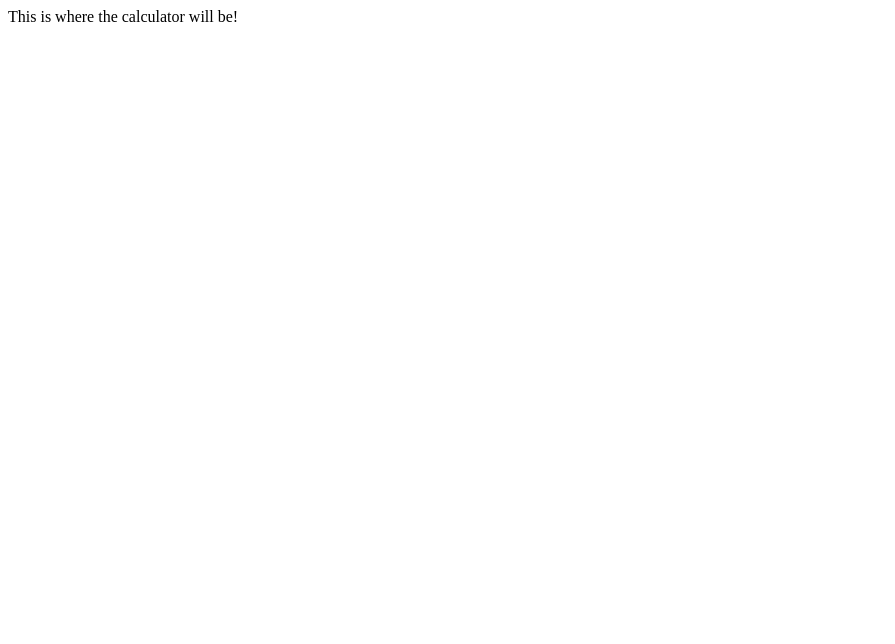
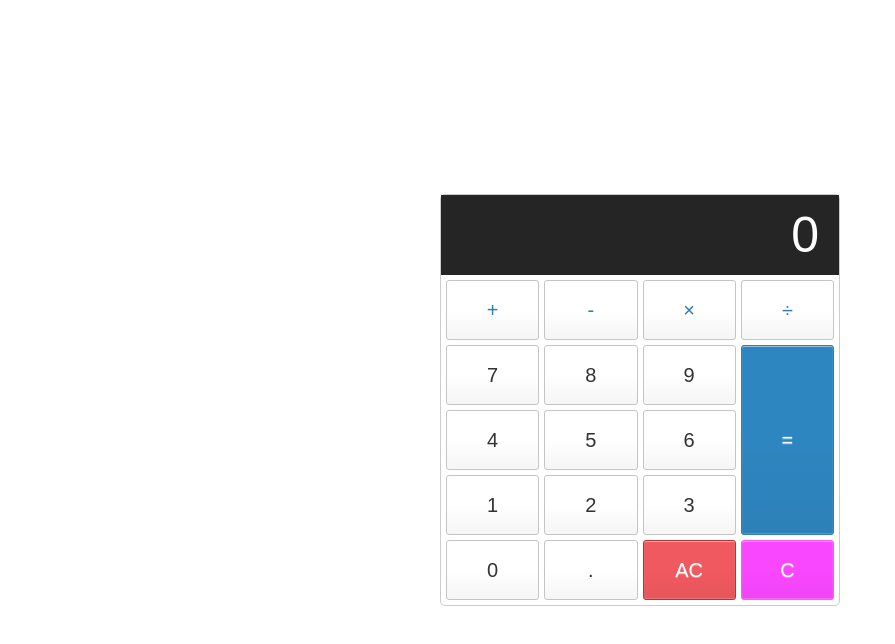
Before and after one commit to zdomanico/electron-calculator, a website: page app/index.html in a window 1280 px wide. Shown: the whole page, without its empty margins (0-895 px from the left). Drawn offline with Linux system fonts and the light colour scheme.

Commit message:
html looks like a calculator now!

```diff
--- a/app/index.html
+++ b/app/index.html
@@ -1,10 +1,45 @@
 <!DOCTYPE html>
 <html lang="en">
-  <head>
-    <meta charset="utf-8">
-    <title>Zach's Calculator</title>
-  </head>
-  <body>
-    This is where the calculator will be!
-  </body>
+    <head>
+        <meta charset="utf-8" />
+        <title>Zach's Calculator</title>
+        <link rel="stylesheet" href="style.css" />
+    </head>
+    <body>
+        <div class="calculator">
+            <input type="text" class="calculator-screen" value="0" disabled />
+
+            <div class="calculator-keys">
+                <button type="button" class="operator" value="+">+</button>
+                <button type="button" class="operator" value="-">-</button>
+                <button type="button" class="operator" value="*">
+                    &times;
+                </button>
+                <button type="button" class="operator" value="/">
+                    &divide;
+                </button>
+
+                <button type="button" value="7">7</button>
+                <button type="button" value="8">8</button>
+                <button type="button" value="9">9</button>
+
+                <button type="button" value="4">4</button>
+                <button type="button" value="5">5</button>
+                <button type="button" value="6">6</button>
+
+                <button type="button" value="1">1</button>
+                <button type="button" value="2">2</button>
+                <button type="button" value="3">3</button>
+
+                <button type="button" value="0">0</button>
+                <button type="button" class="decimal" value=".">.</button>
+                <button type="button" class="all-clear" value="all-clear">
+                    AC
+                </button>
+                <button type="button" class="clear" value="clear">C</button>
+
+                <button type="button" class="equal-sign" value="=">=</button>
+            </div>
+        </div>
+    </body>
 </html>
--- /dev/null
+++ b/app/style.css
@@ -0,0 +1,106 @@
+html {
+  font-size: 62.5%;
+  box-sizing: border-box;
+}
+
+*,
+*::before,
+*::after {
+  margin: 0;
+  padding: 0;
+  box-sizing: inherit;
+}
+
+.calculator {
+  border: 1px solid #ccc;
+  border-radius: 5px;
+  position: absolute;
+  top: 50%;
+  left: 50%;
+  transform: translate(-50%, -50%);
+  width: 400px;
+}
+
+.calculator-screen {
+  width: 100%;
+  font-size: 5rem;
+  height: 80px;
+  border: none;
+  background-color: #252525;
+  color: #fff;
+  text-align: right;
+  padding-right: 20px;
+  padding-left: 10px;
+}
+
+button {
+  height: 60px;
+  background-color: #fff;
+  border-radius: 3px;
+  border: 1px solid #c4c4c4;
+  background-color: transparent;
+  font-size: 2rem;
+  color: #333;
+  background-image: linear-gradient(
+    to bottom,
+    transparent,
+    transparent 50%,
+    rgba(0, 0, 0, 0.04)
+  );
+  box-shadow: inset 0 0 0 1px rgba(255, 255, 255, 0.05),
+    inset 0 1px 0 0 rgba(255, 255, 255, 0.45),
+    inset 0 -1px 0 0 rgba(255, 255, 255, 0.15),
+    0 1px 0 0 rgba(255, 255, 255, 0.15);
+  text-shadow: 0 1px rgba(255, 255, 255, 0.4);
+}
+
+button:hover {
+  background-color: #eaeaea;
+}
+
+.operator {
+  color: #337cac;
+}
+
+.all-clear {
+  background-color: #f0595f;
+  border-color: #b0353a;
+  color: #fff;
+}
+
+.all-clear:hover {
+  background-color: #f17377;
+}
+
+.clear {
+  background-color: #F947FFFF;
+  border-color: #FF57F1FF;
+  color: #fff;
+}
+
+.clear:hover {
+  background-color: #FF80FFFF;
+}
+
+.equal-sign {
+  background-color: #2e86c0;
+  border-color: #337cac;
+  color: #fff;
+  height: 100%;
+  grid-column-start: 4;
+  grid-row-start: 2;
+  grid-row-end: 5;
+}
+
+.equal-sign:hover {
+  background-color: #4e9ed4;
+}
+
+.calculator-keys {
+  display: grid;
+  grid-template-columns: repeat(4, 1fr);
+  /*grid-row-gap: 5px;
+  grid-column-gap: 5px;*/
+  grid-gap: 5px;
+  padding: 5px;
+}
```
